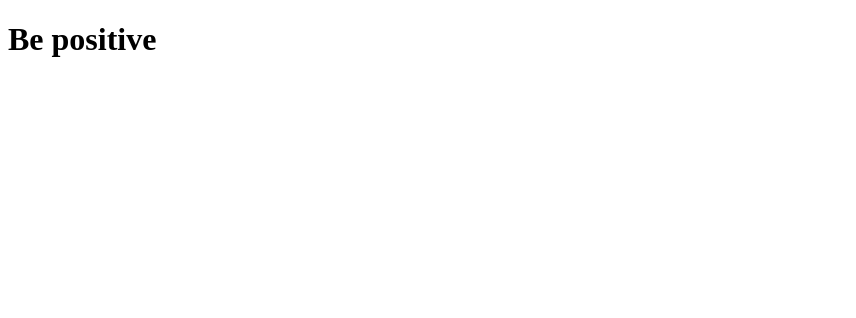
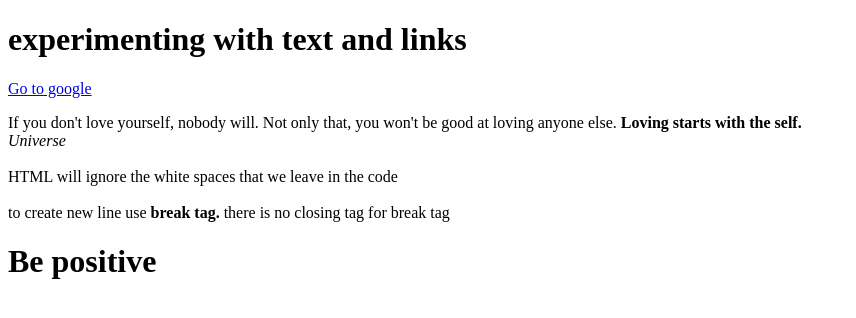
Before and after one commit to koolking1217/positivity, a plain HTML site: page index.html in a window 1280 px wide. Shown: the whole page, without its empty margins (0-856 px from the left). Drawn offline with Linux system fonts and the light colour scheme.

Commit message:
Update index.html

```diff
--- a/index.html
+++ b/index.html
@@ -15,6 +15,19 @@ Title Be positive
 </title>
 </head>
 <body>
+  <h1>experimenting with text and links</h1>
+
+<a href="http://www.google.com">Go to google</a>
+
+<p>If you don't love yourself, nobody will.
+Not only that, you won't be good at loving anyone else.
+
+
+<strong>Loving starts with the self.</strong>
+
+<br><em>Universe</em></br>
+
+<br>HTML will ignore the white spaces that we leave in the code</br><br>to create new line use <b>break tag.</b> there is no closing tag for break tag</p>
 <h1><b>
 Be positive
 </h1></b>
```
